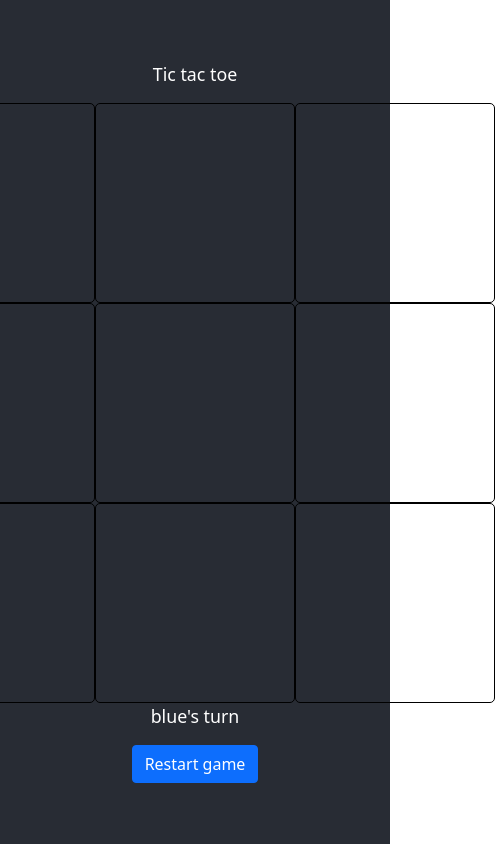
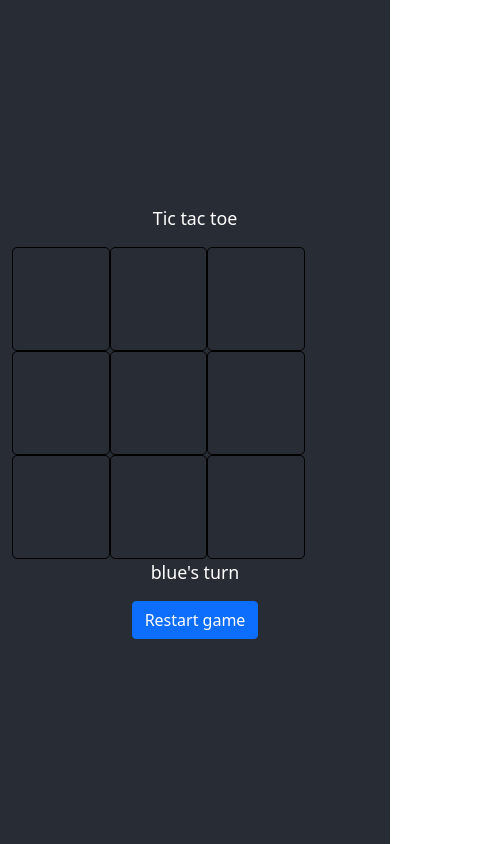
Before and after one commit to 2021-DEV1-113/tictactoe, a React (Create React App) app: page / in a window 390 px wide. Shown: the whole page, 495 px wide, since content can reach past the window. Built offline with nearby package versions, Linux system fonts and the light colour scheme.

Commit message:
main: add mobile responsiveness remove unused app-header

```diff
--- a/src/App.css
+++ b/src/App.css
@@ -1,8 +1,7 @@
+
+
 .App {
   text-align: center;
-}
-
-.App-header {
   background-color: #282c34;
   min-height: 100vh;
   display: flex;
--- a/src/App.js
+++ b/src/App.js
@@ -4,9 +4,7 @@ import Game from "./component/Game";
 function App() {
   return (
     <div className="App">
-      <header className="App-header">
-        <Game />
-      </header>
+      <Game />
     </div>
   );
 }
--- a/src/component/Board.css
+++ b/src/component/Board.css
@@ -1,4 +1,6 @@
 .board {
   display: grid;
   grid-template: repeat(3, 1fr) / repeat(3, 1fr);
+  width: 80%;
+  max-width: 600px;
 }
--- a/src/component/Game.css
+++ b/src/component/Game.css
@@ -1,3 +1,7 @@
+.container{
+
+}
+
 .title{
 	margin-bottom: 15px;
 }
--- a/src/component/Game.jsx
+++ b/src/component/Game.jsx
@@ -34,7 +34,7 @@ const Game = () => {
   };
 
   return (
-    <div>
+    <div className="container">
       <div className='title'>Tic tac toe</div>
       <Board board={board} onSquareClick={onSquareClick}></Board>
       <span className="playersTurn">{message}</span>
--- a/src/component/Square.css
+++ b/src/component/Square.css
@@ -1,8 +1,9 @@
 .square {
-  width: 200px;
-  height: 200px;
+  width: 100%;
+  height: calc(80vw/3);
   border: solid 1px black;
   border-radius: 5px;
+  max-height: 200px;
 }
 
 .freeSquare:hover {
```
